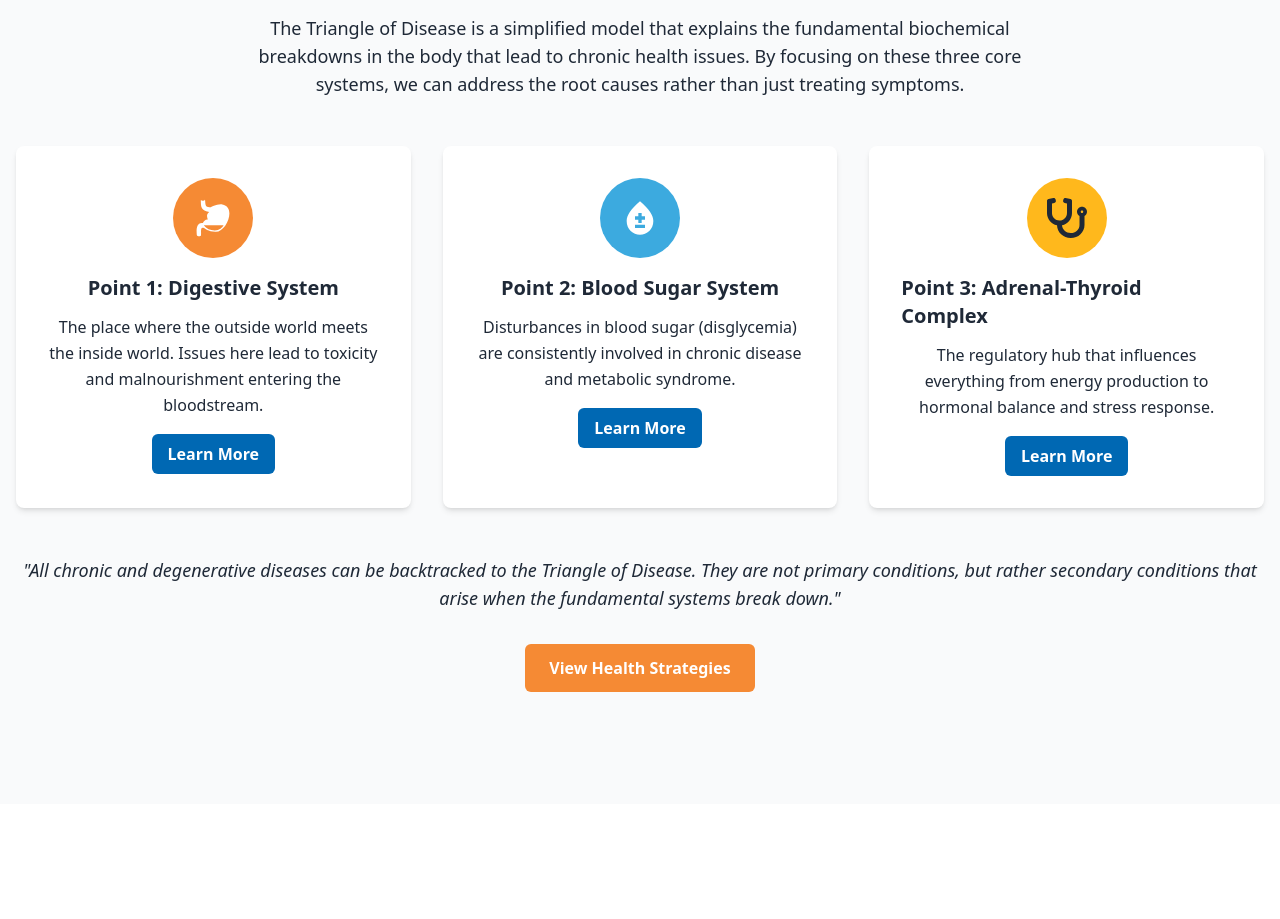
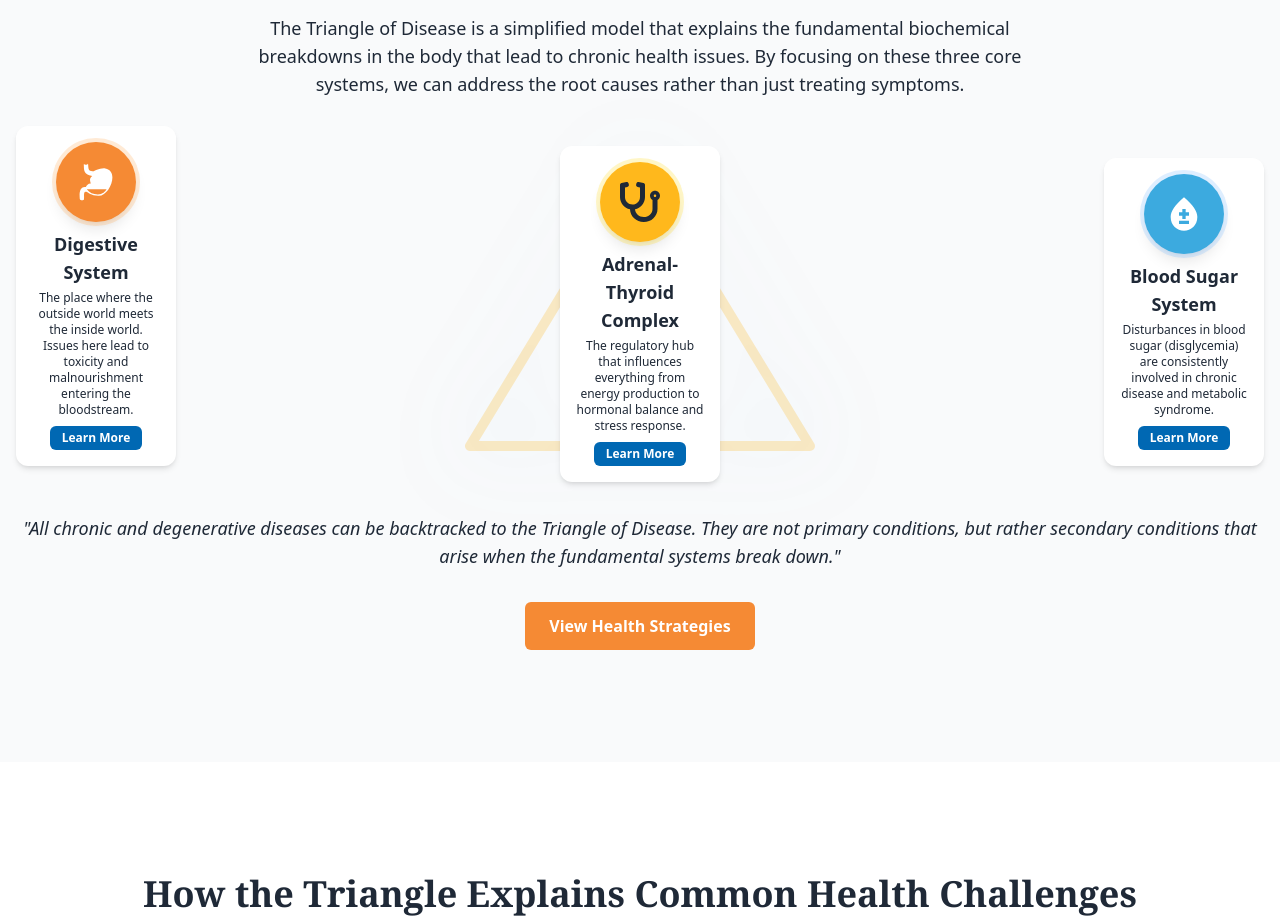
Before and after one commit to CoachAJ/Triangle-of-Disease, a React (Vite) app: page / in a window 1280 px wide. Shown: the part 1420-2339 px from the top of the page. Built offline with nearby package versions, Linux system fonts and the light colour scheme.

Commit message:
Reorder triangle points and add glowing SVG/animated effects for more dynamic homepage visual

```diff
--- a/src/pages/HomePage.tsx
+++ b/src/pages/HomePage.tsx
@@ -35,53 +35,75 @@ const HomePage = () => {
             </p>
           </div>
 
-          <div className="grid grid-cols-1 md:grid-cols-3 gap-8 mb-12">
-            <div className="triangle-point bg-white shadow-md hover:shadow-lg">
-              <div className="w-20 h-20 rounded-full bg-glorious-sunset flex items-center justify-center text-white mb-4">
+          <div className="relative flex justify-center items-center mb-12" style={{ minHeight: '320px' }}>
+  {/* Glowing SVG Triangle Background */}
+  <svg
+    width="420"
+    height="340"
+    viewBox="0 0 420 340"
+    className="absolute left-1/2 top-1/2 -translate-x-1/2 -translate-y-1/2 z-0 pointer-events-none"
+    style={{ filter: 'drop-shadow(0 0 40px #3CAADF88)' }}
+  >
+    <polygon
+      points="210,30 40,310 380,310"
+      fill="none"
+      stroke="#FFB81C"
+      strokeWidth="10"
+      strokeLinejoin="round"
+      opacity="0.25"
+    />
+  </svg>
+  {/* Triangle Points - Adrenal Top, Digestive BL, Blood Sugar BR */}
+  <div className="absolute z-10 left-1/2 top-0 -translate-x-1/2" style={{ width: '160px' }}>
+    <div className="triangle-point bg-white shadow-md hover:shadow-2xl transition-transform duration-300 hover:scale-105 rounded-xl p-4">
+      <div className="w-20 h-20 rounded-full bg-tangy-yellow flex items-center justify-center text-gray-800 mb-2 shadow-lg ring-4 ring-yellow-300/30">
+        <FaStethoscope size={40} />
+      </div>
+      <h3 className="text-lg font-proxima font-bold mb-1 text-center">Adrenal-Thyroid Complex</h3>
+      <p className="text-center mb-2 text-xs">
+        The regulatory hub that influences everything from energy production to hormonal balance and stress response.
+      </p>
+      <Link
+        to="/adrenal-thyroid"
+        className="btn py-1 px-3 bg-health-blue text-white hover:bg-blue-sky text-xs"
+      >
+        Learn More
+      </Link>
+    </div>
+  </div>
+  <div className="absolute z-10 left-0 bottom-0" style={{ width: '160px' }}>
+    <div className="triangle-point bg-white shadow-md hover:shadow-2xl transition-transform duration-300 hover:scale-105 rounded-xl p-4">
+      <div className="w-20 h-20 rounded-full bg-glorious-sunset flex items-center justify-center text-white mb-2 shadow-lg ring-4 ring-orange-300/30">
         <GiStomach size={40} />
       </div>
-              <h3 className="text-xl font-proxima font-bold mb-3">Point 1: Digestive System</h3>
-              <p className="text-center mb-4">
+      <h3 className="text-lg font-proxima font-bold mb-1 text-center">Digestive System</h3>
+      <p className="text-center mb-2 text-xs">
         The place where the outside world meets the inside world. Issues here lead to toxicity and malnourishment entering the bloodstream.
       </p>
       <Link
         to="/digestive-system"
-                className="btn py-2 px-4 bg-health-blue text-white hover:bg-blue-sky"
+        className="btn py-1 px-3 bg-health-blue text-white hover:bg-blue-sky text-xs"
       >
         Learn More
       </Link>
     </div>
-
-            <div className="triangle-point bg-white shadow-md hover:shadow-lg">
-              <div className="w-20 h-20 rounded-full bg-blue-sky flex items-center justify-center text-white mb-4">
+  </div>
+  <div className="absolute z-10 right-0 bottom-0" style={{ width: '160px' }}>
+    <div className="triangle-point bg-white shadow-md hover:shadow-2xl transition-transform duration-300 hover:scale-105 rounded-xl p-4">
+      <div className="w-20 h-20 rounded-full bg-blue-sky flex items-center justify-center text-white mb-2 shadow-lg ring-4 ring-blue-300/30">
         <MdBloodtype size={40} />
       </div>
-              <h3 className="text-xl font-proxima font-bold mb-3">Point 2: Blood Sugar System</h3>
-              <p className="text-center mb-4">
+      <h3 className="text-lg font-proxima font-bold mb-1 text-center">Blood Sugar System</h3>
+      <p className="text-center mb-2 text-xs">
         Disturbances in blood sugar (disglycemia) are consistently involved in chronic disease and metabolic syndrome.
       </p>
       <Link
         to="/blood-sugar"
-                className="btn py-2 px-4 bg-health-blue text-white hover:bg-blue-sky"
+        className="btn py-1 px-3 bg-health-blue text-white hover:bg-blue-sky text-xs"
       >
         Learn More
       </Link>
     </div>
-
-            <div className="triangle-point bg-white shadow-md hover:shadow-lg">
-              <div className="w-20 h-20 rounded-full bg-tangy-yellow flex items-center justify-center text-gray-800 mb-4">
-                <FaStethoscope size={40} />
-              </div>
-              <h3 className="text-xl font-proxima font-bold mb-3">Point 3: Adrenal-Thyroid Complex</h3>
-              <p className="text-center mb-4">
-                The regulatory hub that influences everything from energy production to hormonal balance and stress response.
-              </p>
-              <Link
-                to="/adrenal-thyroid"
-                className="btn py-2 px-4 bg-health-blue text-white hover:bg-blue-sky"
-              >
-                Learn More
-              </Link>
   </div>
 </div>
 
```
Lines whose indentation alone changed are shown as unchanged.
